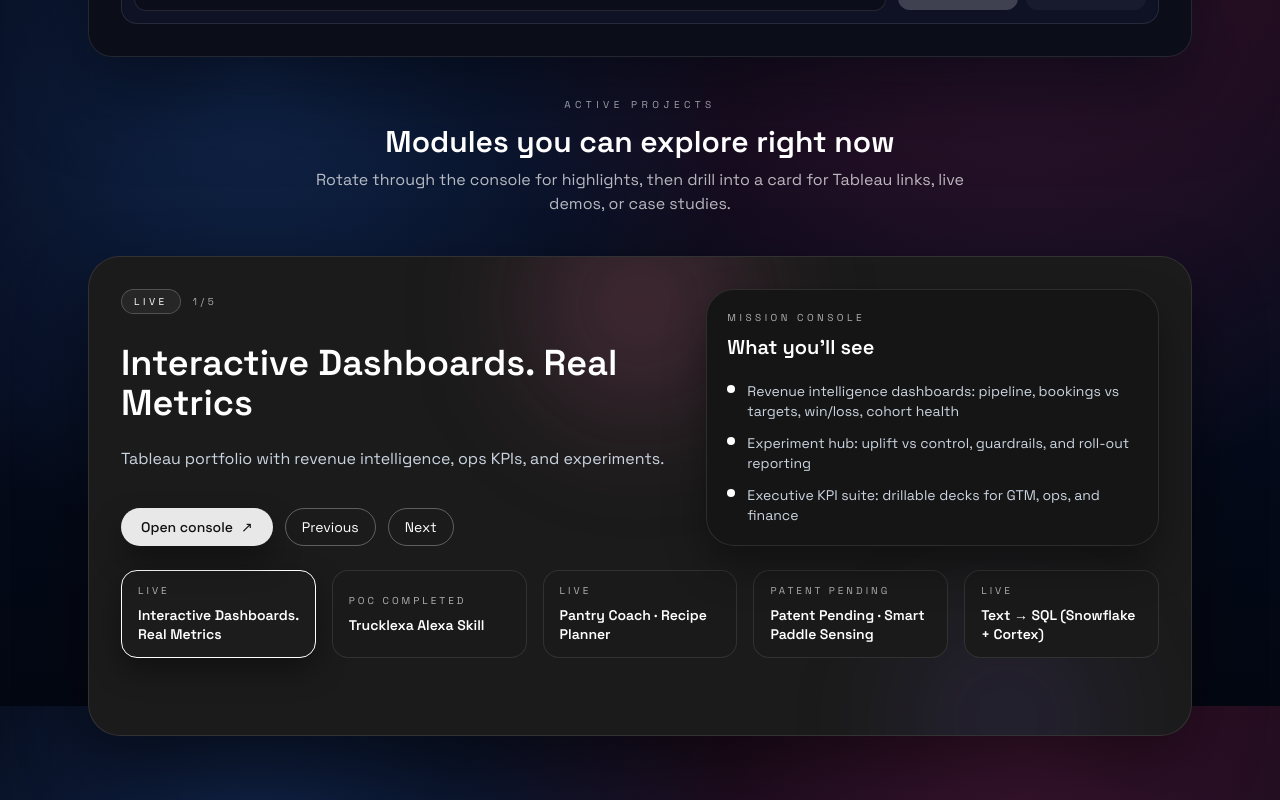
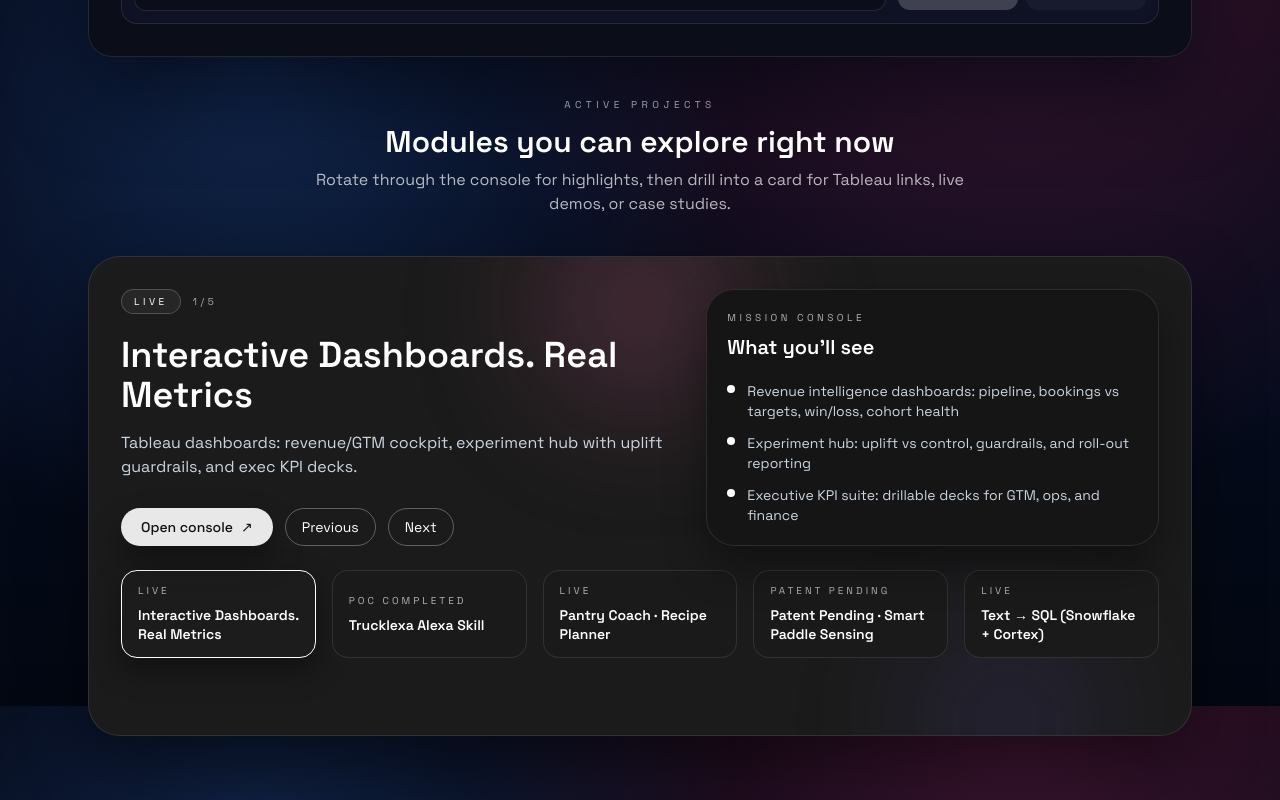
Before and after one commit to vchandrasekaran/venky-portfolio, a Next.js app: page / in a window 1280 px wide. Shown: the part 2494-3294 px from the top of the page. Built offline with nearby package versions, Linux system fonts and the light colour scheme.

Commit message:
chore: refresh tableau project blurb

```diff
--- a/data/projects.ts
+++ b/data/projects.ts
@@ -12,7 +12,7 @@ export const PROJECTS: ProjectSummary[] = [
   {
     id: 'tableau',
     title: 'Interactive Dashboards. Real Metrics',
-    desc: 'Tableau portfolio with revenue intelligence, ops KPIs, and experiments.',
+    desc: 'Tableau dashboards: revenue/GTM cockpit, experiment hub with uplift guardrails, and exec KPI decks.',
     href: 'https://public.tableau.com/app/profile/venkateshnaidu/vizzes',
     tag: 'LIVE',
     status: 'Live',
```
